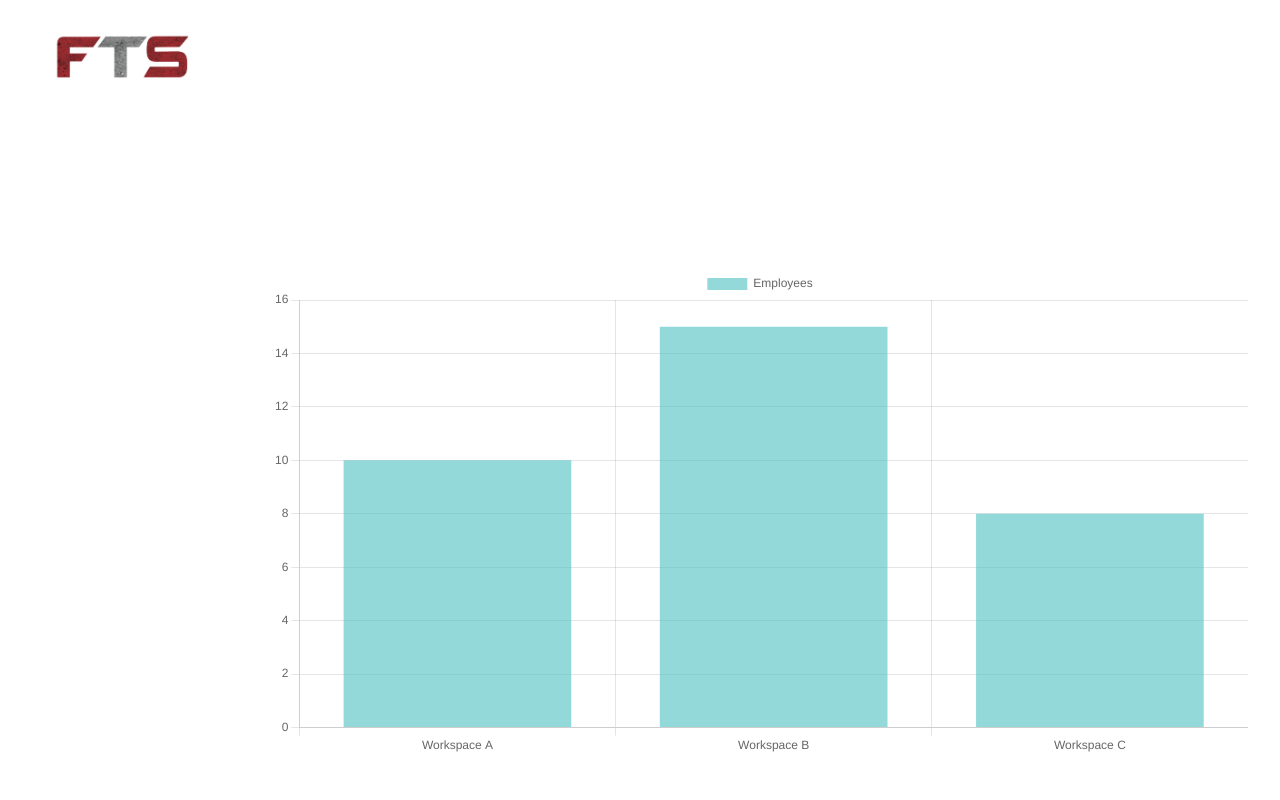
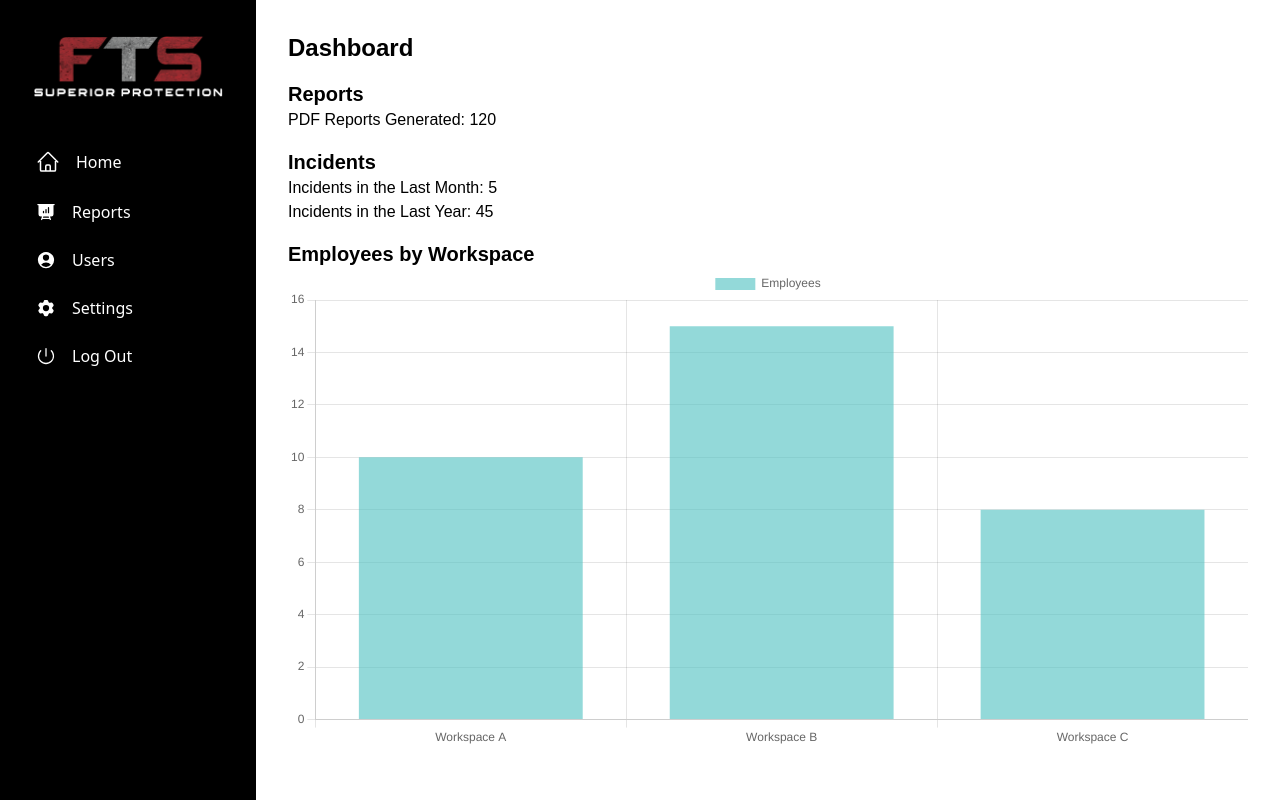
Before and after one commit to agilesrivas97/ftsmiami-web, a Next.js app: page /dashboard in a window 1280 px wide. Built offline with nearby package versions, Linux system fonts and the light colour scheme.

Commit message:
Fix sobre css, ahora tomo correctamente los colores.

```diff
--- a/src/app/dashboard/page.tsx
+++ b/src/app/dashboard/page.tsx
@@ -27,7 +27,7 @@ const DashboardPage: React.FC = () => {
   };
 
   return (
-    <div className="p-4">
+    <div className="p-4 text-black">
       <h1 className="text-2xl font-bold mb-4">Dashboard</h1>
       <div className="mb-4">
         <h2 className="text-xl font-semibold">Reports</h2>
--- a/src/app/dashboard/reports/page.tsx
+++ b/src/app/dashboard/reports/page.tsx
@@ -60,7 +60,7 @@ const ReportsPage: React.FC = () => {
   };
 
   return (
-    <div className="container mx-auto p-4 bg-white">
+    <div className="container mx-auto p-4 bg-white text-black">
       <h1 className="text-2xl font-bold mb-4">Report Management</h1>
       <div className="flex justify-between items-center mb-4">
         <input
@@ -76,7 +76,7 @@ const ReportsPage: React.FC = () => {
             );
           }}
         />
-        <button onClick={() => setModalIsOpen(true)} className="block text-white bg-primary hover:bg-primary/50 focus:ring-4 focus:outline-hidden focus:ring-blue-300 font-medium rounded-sm-lg text-sm px-5 py-2.5 text-center dark:bg-primary dark:hover:bg-primary/70 dark:focus:ring-blue-800" type="button">
+        <button onClick={() => setModalIsOpen(true)} className="block text-white bg-primary hover:bg-primary/50 focus:ring-4 rounded-md focus:outline-hidden focus:ring-blue-300 font-medium rounded-sm-lg text-sm px-5 py-2.5 text-center dark:bg-primary dark:hover:bg-primary/70 dark:focus:ring-blue-800" type="button">
           Add Report
         </button>
       </div>
--- a/src/app/dashboard/users/page.tsx
+++ b/src/app/dashboard/users/page.tsx
@@ -89,7 +89,7 @@ const UsersPage: React.FC = () => {
             );
           }}
         />
-        <button onClick={() => setModalIsOpen(true)} className="block text-white bg-primary hover:bg-primary/50 focus:ring-4 focus:outline-hidden focus:ring-blue-300 font-medium rounded-sm-lg text-sm px-5 py-2.5 text-center dark:bg-primary dark:hover:bg-primary/70 dark:focus:ring-blue-800" type="button">
+        <button onClick={() => setModalIsOpen(true)} className="block text-white bg-primary hover:bg-primary/50 focus:ring-4 rounded-md focus:outline-hidden focus:ring-blue-300 font-medium rounded-sm-lg text-sm px-5 py-2.5 text-center dark:bg-primary dark:hover:bg-primary/70 dark:focus:ring-blue-800" type="button">
           Add user
         </button>
       </div>
--- a/src/app/globals.css
+++ b/src/app/globals.css
@@ -1,9 +1,6 @@
 @import 'tailwindcss';
 
 @theme {
-  --color-background: var(--background);
-  --color-foreground: var(--foreground);
-
   --color-primary: var(--primary);
 }
 
@@ -30,27 +27,18 @@ html {
 }
 
 :root {
-  --background: #ffff;
-  --foreground: #0000;
-
   --primary: #842c30;
-  --secondary: #f7f7f7;
 }
 
 @media (prefers-color-scheme: light) {
   :root {
-    --background: #000;
-    --foreground: #fff;
-
     --primary: #842c30;
-    --secondary: #f7f7f7;
-
   }
 }
 
 body {
-  color: var(--foreground);
-  background: var(--background);
+  color: "black";
+  background: "white";
   font-family: Arial, Helvetica, sans-serif;
 }
 
--- a/src/app/layout.tsx
+++ b/src/app/layout.tsx
@@ -28,7 +28,6 @@ export default function RootLayout({
     <html lang="en">
       <head>
       <meta name="viewport" content="width=device-width, initial-scale=1.0" />
-
       </head>
       <body
         className={`${geistSans.variable} ${geistMono.variable} antialiased`}
--- a/src/app/page.tsx
+++ b/src/app/page.tsx
@@ -12,10 +12,8 @@ export default function Home() {
 
 
   useEffect(() => {
-    // Whenever the user explicitly chooses light mode
-    localStorage.currentTheme = "light";
-
-}, []);
+    localStorage.removeItem('theme');
+  }, []);
 
   useEffect(() => {
     const token = localStorage.getItem('token');
--- a/src/components/layout/Sidebar.tsx
+++ b/src/components/layout/Sidebar.tsx
@@ -8,7 +8,7 @@ import Fts from '@/assets/images/FTS-Logo.png';
 const Sidebar: React.FC = () => {
     return (
         <div
-            className="relative flex h-screen w-full max-w-[15rem] flex-col  bg-foreground bg-clip-border p-4 text-white shadow-sm-xl shadow-sm-blue-gray-900/5">
+            className="relative flex h-screen w-full max-w-[16rem] flex-col  bg-black bg-clip-border p-4 text-white shadow-sm-xl shadow-sm-blue-gray-900/5">
             <div className="p-4 mb-2">
                 <Image
                     src={Fts}
@@ -20,7 +20,7 @@ const Sidebar: React.FC = () => {
             </div>
             <nav className="flex min-w-[280px] flex-col gap-1 p-2 font-sans text-base font-normal ">
                 <Link href="/dashboard"
-                    className="flex items-center w-full p-3 leading-tight transition-all rounded-sm-lg outline-hidden text-start hover:bg-blue-gray-50 hover:bg-black/50 hover:text-blue-gray-900 focus:bg-blue-gray-50 focus:bg-black/80 focus:text-blue-gray-900 active:bg-blue-gray-50 active:bg-black/80 active:text-blue-gray-900">
+                    className="flex items-center w-full p-3 leading-tight transition-all rounded-sm-lg outline-hidden text-start hover:bg-blue-gray-50 hover:bg-white/40 hover:rounded hover:text-blue-gray-900 focus:bg-blue-gray-50 focus:bg-white/40 focus:text-blue-gray-900 active:bg-blue-gray-50 active:bg-white/80  active:text-blue-gray-900">
                     <div className="grid mr-4 place-items-center">
                         <svg xmlns="http://www.w3.org/2000/svg" fill="none" viewBox="0 0 24 24" strokeWidth="1.5" stroke="currentColor" className="size-6">
                             <path strokeLinecap="round" strokeLinejoin="round" d="m2.25 12 8.954-8.955c.44-.439 1.152-.439 1.591 0L21.75 12M4.5 9.75v10.125c0 .621.504 1.125 1.125 1.125H9.75v-4.875c0-.621.504-1.125 1.125-1.125h2.25c.621 0 1.125.504 1.125 1.125V21h4.125c.621 0 1.125-.504 1.125-1.125V9.75M8.25 21h8.25" />
@@ -30,7 +30,7 @@ const Sidebar: React.FC = () => {
                     Home
                 </Link>
                 <Link href="/dashboard/reports"
-                    className="flex items-center w-full p-3 leading-tight transition-all rounded-sm-lg outline-hidden text-start hover:bg-blue-gray-50 hover:bg-black/80 hover:text-blue-gray-900 focus:bg-blue-gray-50 focus:bg-black/80 focus:text-blue-gray-900 active:bg-blue-gray-50 active:bg-black/80 active:text-blue-gray-900">
+                    className="flex items-center w-full p-3 leading-tight transition-all rounded-sm-lg outline-hidden text-start hover:bg-blue-gray-50 hover:bg-white/40 hover:rounded hover:text-blue-gray-900 focus:bg-blue-gray-50 focus:bg-white/40 focus:text-blue-gray-900 active:bg-blue-gray-50 active:bg-white/40 active:text-blue-gray-900">
                     <div className="grid mr-4 place-items-center">
                         <svg xmlns="http://www.w3.org/2000/svg" viewBox="0 0 24 24" fill="currentColor" aria-hidden="true"
                             className="w-5 h-5">
@@ -42,7 +42,7 @@ const Sidebar: React.FC = () => {
                     Reports
                 </Link>
                 <Link href="/dashboard/users"
-                    className="flex items-center w-full p-3 leading-tight transition-all rounded-sm-lg outline-hidden text-start hover:bg-blue-gray-50 hover:bg-black/80 hover:text-blue-gray-900 focus:bg-blue-gray-50 focus:bg-black/80 focus:text-blue-gray-900 active:bg-blue-gray-50 active:bg-black/80 active:text-blue-gray-900">
+                    className="flex items-center w-full p-3 leading-tight transition-all rounded-sm-lg outline-hidden text-start hover:bg-blue-gray-50 hover:bg-white/40 hover:rounded hover:text-blue-gray-900 focus:bg-blue-gray-50 focus:bg-white/40 focus:text-blue-gray-900 active:bg-blue-gray-50 active:bg-white/40 active:text-blue-gray-900">
                     <div className="grid mr-4 place-items-center">
                         <svg xmlns="http://www.w3.org/2000/svg" viewBox="0 0 24 24" fill="currentColor" aria-hidden="true"
                             className="w-5 h-5">
@@ -54,7 +54,7 @@ const Sidebar: React.FC = () => {
                     Users
                 </Link>
                 <Link href="/dashboard/settings"
-                    className="flex items-center w-full p-3 leading-tight transition-all rounded-sm-lg outline-hidden text-start hover:bg-blue-gray-50 hover:bg-black/80 hover:text-blue-gray-900 focus:bg-blue-gray-50 focus:bg-black/80 focus:text-blue-gray-900 active:bg-blue-gray-50 active:bg-black/80 active:text-blue-gray-900">
+                    className="flex items-center w-full p-3 leading-tight transition-all rounded-sm-lg outline-hidden text-start hover:bg-blue-gray-50 hover:bg-white/40 hover:rounded hover:text-blue-gray-900 focus:bg-blue-gray-50 focus:bg-white/40 focus:text-blue-gray-900 active:bg-blue-gray-50 active:bg-white/40 active:text-blue-gray-900">
                     <div className="grid mr-4 place-items-center">
                         <svg xmlns="http://www.w3.org/2000/svg" viewBox="0 0 24 24" fill="currentColor" aria-hidden="true"
                             className="w-5 h-5">
@@ -66,7 +66,7 @@ const Sidebar: React.FC = () => {
                     Settings
                 </Link>
                 <div role="button"
-                    className="flex items-center w-full p-3 leading-tight transition-all rounded-sm-lg outline-hidden text-start hover:bg-blue-gray-50 hover:bg-black/80 hover:text-blue-gray-900 focus:bg-blue-gray-50 focus:bg-black/80 focus:text-blue-gray-900 active:bg-blue-gray-50 active:bg-black/80 active:text-blue-gray-900">
+                    className="flex items-center w-full p-3 leading-tight transition-all rounded-sm-lg outline-hidden text-start hover:bg-blue-gray-50 hover:bg-white/40 hover:rounded hover:text-blue-gray-900 focus:bg-blue-gray-50 focus:bg-white/40 focus:text-blue-gray-900 active:bg-blue-gray-50 active:bg-white/40 active:text-blue-gray-900">
                     <div className="grid mr-4 place-items-center">
                         <svg xmlns="http://www.w3.org/2000/svg" viewBox="0 0 24 24" fill="currentColor" aria-hidden="true"
                             className="w-5 h-5">
```
